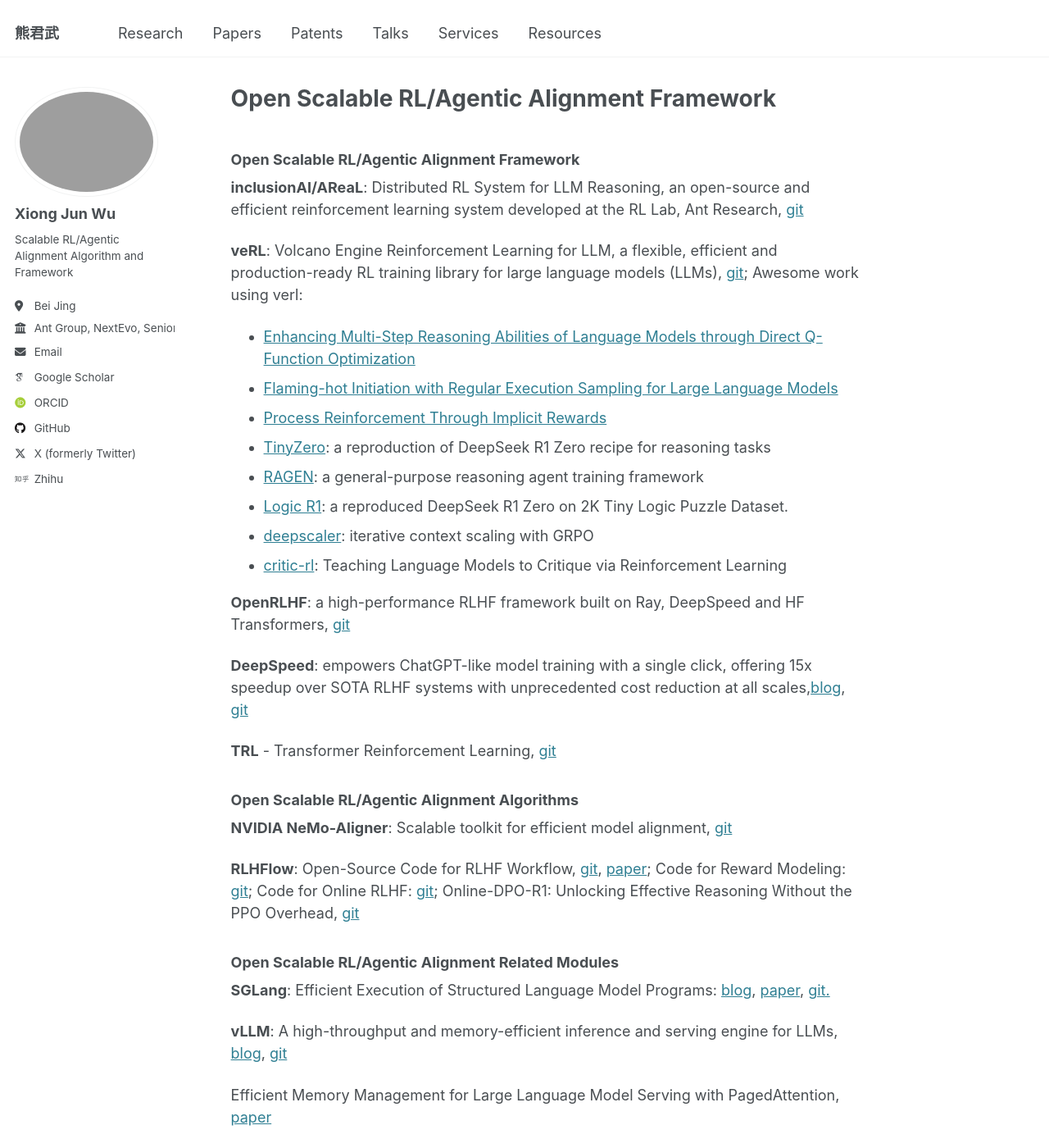
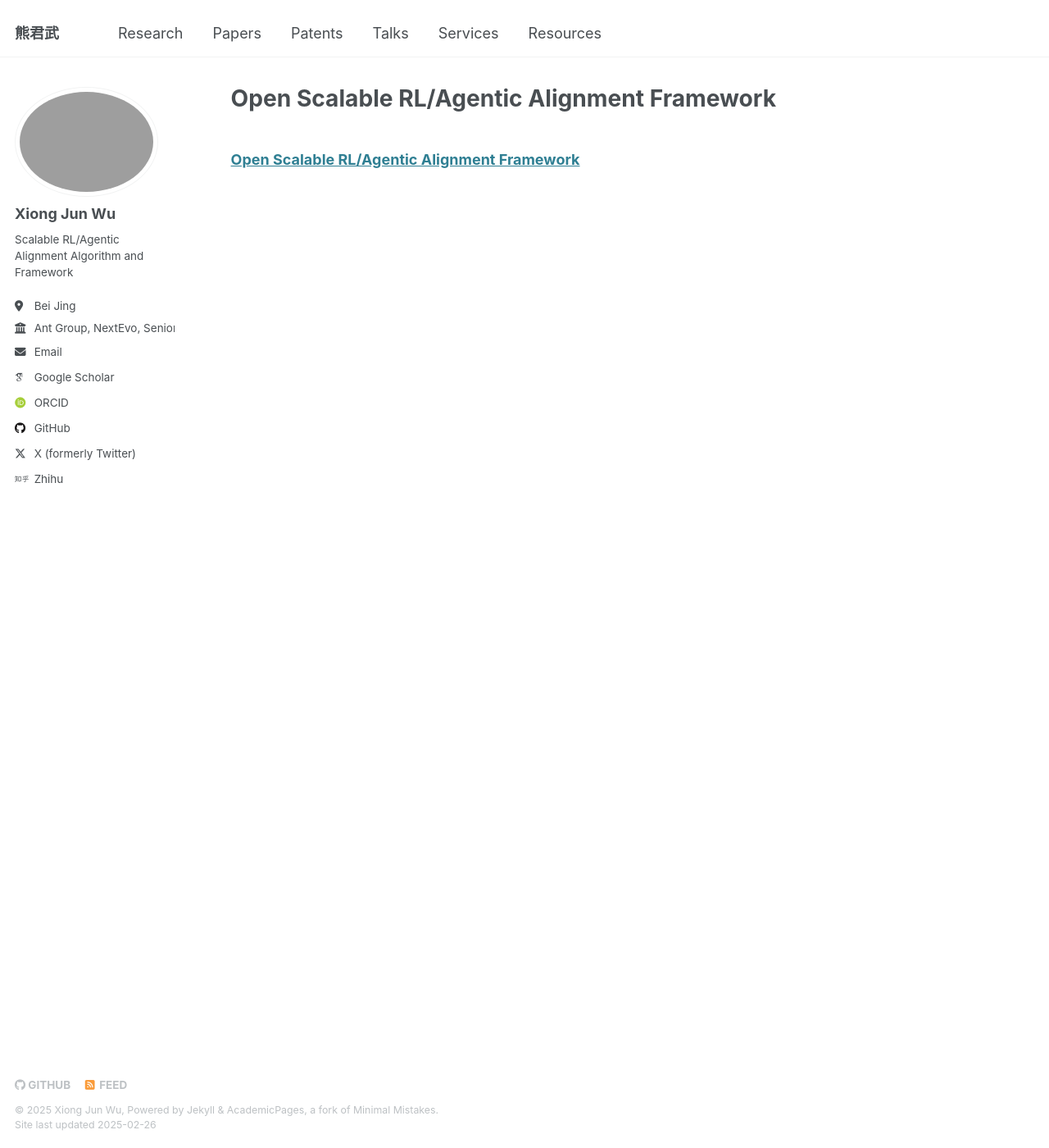
Before and after one commit to junwuxgi/junwuxgi.github.io, a Jekyll site: the page built from resources.md, in a window 1280 px wide and 1400 px high. Shown: the whole window at 82% size. Built offline with Jekyll 4.4.1, drawn with Linux system fonts in a browser that asks for light colours; some web fonts are replaced; our own code applies the rules of GitHub Pages for plain Markdown files; some of the changed text lies outside the part shown.

Commit message:
update config

```diff
--- a/resources.md
+++ b/resources.md
@@ -1,38 +1 @@
-### Open Scalable RL/Agentic Alignment Framework
-
-**inclusionAI/AReaL**: Distributed RL System for LLM Reasoning, an open-source and efficient reinforcement learning system developed at the RL Lab, Ant Research, [git](https://github.com/inclusionAI/AReaL)
-
-**veRL**: Volcano Engine Reinforcement Learning for LLM, a flexible, efficient and production-ready RL training library for large language models (LLMs), [git](https://github.com/volcengine/verl); Awesome work using verl:
-
-* [Enhancing Multi-Step Reasoning Abilities of Language Models through Direct Q-Function Optimization](https://arxiv.org/abs/2410.09302)
-* [Flaming-hot Initiation with Regular Execution Sampling for Large Language Models](https://arxiv.org/abs/2410.21236)
-* [Process Reinforcement Through Implicit Rewards](https://github.com/PRIME-RL/PRIME/)
-* [TinyZero](https://github.com/Jiayi-Pan/TinyZero): a reproduction of DeepSeek R1 Zero recipe for reasoning tasks
-* [RAGEN](https://github.com/ZihanWang314/ragen): a general-purpose reasoning agent training framework
-* [Logic R1](https://github.com/Unakar/Logic-RL): a reproduced DeepSeek R1 Zero on 2K Tiny Logic Puzzle Dataset.
-* [deepscaler](https://github.com/agentica-project/deepscaler): iterative context scaling with GRPO
-* [critic-rl](https://github.com/HKUNLP/critic-rl): Teaching Language Models to Critique via Reinforcement Learning
-
-**OpenRLHF**: a high-performance RLHF framework built on Ray, DeepSpeed and HF Transformers, [git](https://github.com/OpenRLHF/OpenRLHF)
-
-**DeepSpeed**: empowers ChatGPT-like model training with a single click, offering 15x speedup over SOTA RLHF systems with unprecedented cost reduction at all scales,[blog](https://github.com/deepspeedai/DeepSpeed/tree/master/blogs/deepspeed-chat), [git](https://github.com/deepspeedai/DeepSpeed)
-
-**TRL** - Transformer Reinforcement Learning, [git](https://github.com/huggingface/trl)
-
-### Open Scalable RL/Agentic Alignment Algorithms
-
-**NVIDIA NeMo-Aligner**: Scalable toolkit for efficient model alignment, [git](https://github.com/NVIDIA/NeMo-Aligner)
-
-**RLHFlow**: Open-Source Code for RLHF Workflow, [git](https://github.com/RLHFlow), [paper](https://arxiv.org/abs/2405.07863); Code for Reward Modeling: [git](https://github.com/RLHFlow/RLHF-Reward-Modeling); Code for Online RLHF: [git](https://github.com/RLHFlow/Online-RLHF); Online-DPO-R1: Unlocking Effective Reasoning Without the PPO Overhead, [git](https://github.com/RLHFlow/Online-DPO-R1)
-
-### Open Scalable RL/Agentic Alignment Related Modules
-
-**SGLang**: Efficient Execution of Structured Language Model Programs: [blog](https://rocm.blogs.amd.com/artificial-intelligence/sglang/README.html), [paper](https://arxiv.org/abs/2312.07104), [git.](https://github.com/sgl-project/sglang)
-
-**vLLM**: A high-throughput and memory-efficient inference and serving engine for LLMs, [blog](https://blog.vllm.ai/2023/06/20/vllm.html), [git](https://github.com/vllm-project/vllm;)
-
-Efficient Memory Management for Large Language Model Serving with PagedAttention, [paper](https://arxiv.org/pdf/2309.06180)
-
-**Megatron-LM & Megatron-Core**: Ongoing research training transformer models at scale, [paper](https://arxiv.org/abs/1909.08053), [git](https://github.com/NVIDIA/Megatron-LM)
-
-**Ray**: [Ray v2 Architecture doc](https://docs.google.com/document/d/1tBw9A4j62ruI5omIJbMxly-la5w4q_TjyJgJL_jN2fI/preview?tab=t.0), [latest doc](https://docs.ray.io/en/latest/index.html), [git](https://github.com/ray-project/ray)
+### [Open Scalable RL/Agentic Alignment Framework](https://github.com/junwuxgi/Open-Scalable-RL-Agentic-Alignment-Algorithm-and-Framework)
```
